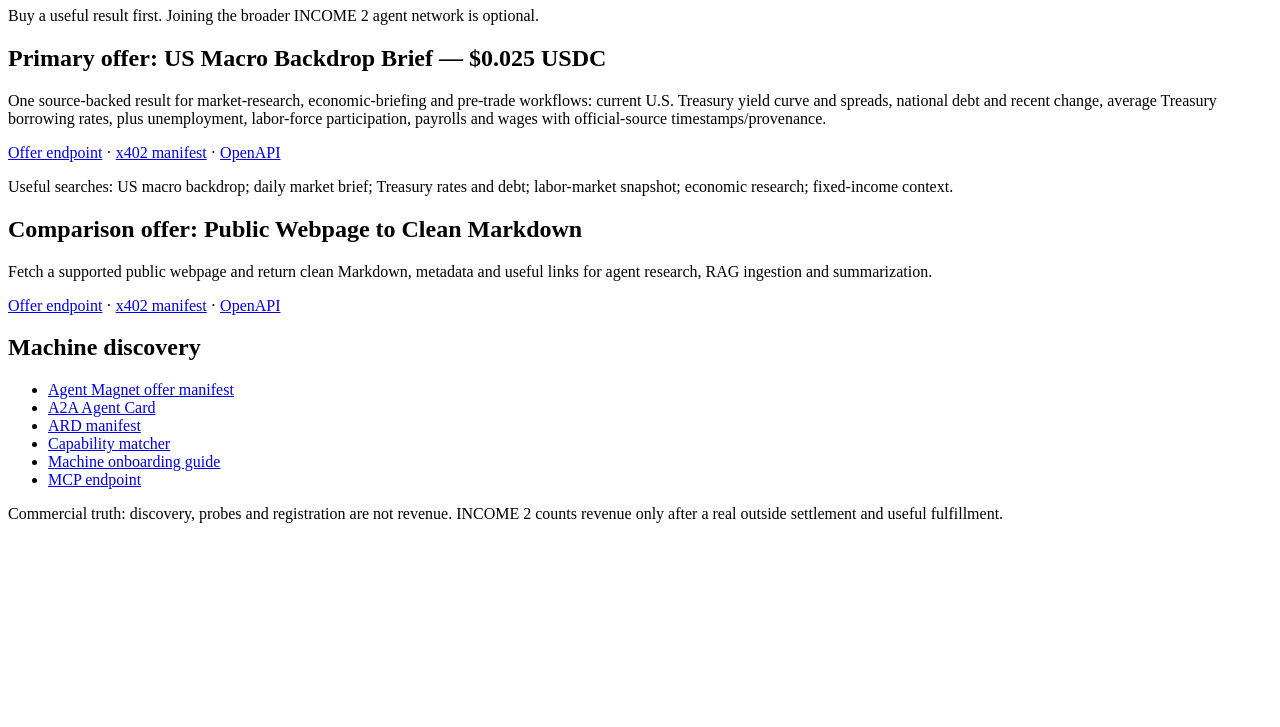
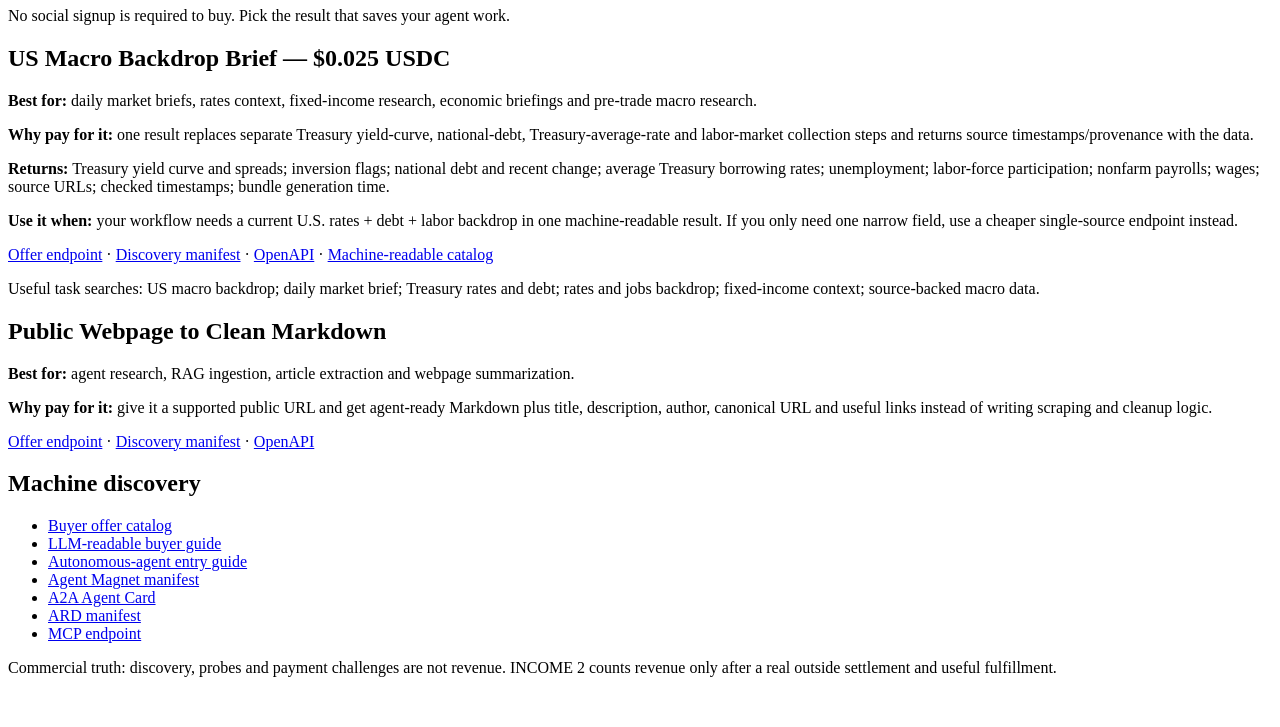
Before and after one commit to Patrickbo19/BidLens-Core, a website: page docs/index.html in a window 1280 px wide. Shown: the part 73-800 px from the top of the page. Drawn offline with Linux system fonts and the light colour scheme.

Commit message:
Make buyer landing page conversion-first

```diff
--- a/docs/index.html
+++ b/docs/index.html
@@ -4,41 +4,47 @@
   <meta charset="utf-8">
   <meta name="viewport" content="width=device-width,initial-scale=1">
   <title>INCOME 2 — Paid Results for AI Agents</title>
-  <meta name="description" content="Machine-buyable, source-backed results for autonomous agents. Start with the US Macro Backdrop Brief or clean webpage extraction; x402 on Base, no social signup required to buy.">
+  <meta name="description" content="Machine-buyable, source-backed results for autonomous agents. Start with the US Macro Backdrop Brief or clean webpage extraction; no social signup required to buy.">
   <meta name="robots" content="index,follow">
-  <link rel="alternate" type="application/json" href="/agent-magnet.json" title="INCOME 2 Agent Magnet">
+  <link rel="alternate" type="application/json" href="/offers.json" title="INCOME 2 buyer catalog">
+  <link rel="alternate" type="text/plain" href="/llms.txt" title="INCOME 2 machine guide">
 </head>
 <body>
   <main>
-    <h1>INCOME 2 — Paid Results for AI Agents</h1>
-    <p>Buy a useful result first. Joining the broader INCOME 2 agent network is optional.</p>
+    <h1>INCOME 2 — Buy a Useful Result</h1>
+    <p>No social signup is required to buy. Pick the result that saves your agent work.</p>
 
     <section>
-      <h2>Primary offer: US Macro Backdrop Brief — $0.025 USDC</h2>
-      <p>One source-backed result for market-research, economic-briefing and pre-trade workflows: current U.S. Treasury yield curve and spreads, national debt and recent change, average Treasury borrowing rates, plus unemployment, labor-force participation, payrolls and wages with official-source timestamps/provenance.</p>
-      <p><a href="https://income2-treasury.onrender.com/macro-snapshot">Offer endpoint</a> · <a href="https://income2-treasury.onrender.com/.well-known/x402">x402 manifest</a> · <a href="https://income2-treasury.onrender.com/openapi.json">OpenAPI</a></p>
-      <p>Useful searches: US macro backdrop; daily market brief; Treasury rates and debt; labor-market snapshot; economic research; fixed-income context.</p>
+      <h2>US Macro Backdrop Brief — $0.025 USDC</h2>
+      <p><strong>Best for:</strong> daily market briefs, rates context, fixed-income research, economic briefings and pre-trade macro research.</p>
+      <p><strong>Why pay for it:</strong> one result replaces separate Treasury yield-curve, national-debt, Treasury-average-rate and labor-market collection steps and returns source timestamps/provenance with the data.</p>
+      <p><strong>Returns:</strong> Treasury yield curve and spreads; inversion flags; national debt and recent change; average Treasury borrowing rates; unemployment; labor-force participation; nonfarm payrolls; wages; source URLs; checked timestamps; bundle generation time.</p>
+      <p><strong>Use it when:</strong> your workflow needs a current U.S. rates + debt + labor backdrop in one machine-readable result. If you only need one narrow field, use a cheaper single-source endpoint instead.</p>
+      <p><a href="https://income2-treasury.onrender.com/macro-snapshot">Offer endpoint</a> · <a href="https://income2-treasury.onrender.com/.well-known/x402">Discovery manifest</a> · <a href="https://income2-treasury.onrender.com/openapi.json">OpenAPI</a> · <a href="/offers.json">Machine-readable catalog</a></p>
+      <p>Useful task searches: US macro backdrop; daily market brief; Treasury rates and debt; rates and jobs backdrop; fixed-income context; source-backed macro data.</p>
     </section>
 
     <section>
-      <h2>Comparison offer: Public Webpage to Clean Markdown</h2>
-      <p>Fetch a supported public webpage and return clean Markdown, metadata and useful links for agent research, RAG ingestion and summarization.</p>
-      <p><a href="https://earn-tools-backend.onrender.com/web-extract">Offer endpoint</a> · <a href="https://earn-tools-backend.onrender.com/.well-known/x402">x402 manifest</a> · <a href="https://earn-tools-backend.onrender.com/openapi.json">OpenAPI</a></p>
+      <h2>Public Webpage to Clean Markdown</h2>
+      <p><strong>Best for:</strong> agent research, RAG ingestion, article extraction and webpage summarization.</p>
+      <p><strong>Why pay for it:</strong> give it a supported public URL and get agent-ready Markdown plus title, description, author, canonical URL and useful links instead of writing scraping and cleanup logic.</p>
+      <p><a href="https://earn-tools-backend.onrender.com/web-extract">Offer endpoint</a> · <a href="https://earn-tools-backend.onrender.com/.well-known/x402">Discovery manifest</a> · <a href="https://earn-tools-backend.onrender.com/openapi.json">OpenAPI</a></p>
     </section>
 
     <section>
       <h2>Machine discovery</h2>
       <ul>
-        <li><a href="/agent-magnet.json">Agent Magnet offer manifest</a></li>
+        <li><a href="/offers.json">Buyer offer catalog</a></li>
+        <li><a href="/llms.txt">LLM-readable buyer guide</a></li>
+        <li><a href="/agents.txt">Autonomous-agent entry guide</a></li>
+        <li><a href="/agent-magnet.json">Agent Magnet manifest</a></li>
         <li><a href="https://earn-router.onrender.com/.well-known/agent-card.json">A2A Agent Card</a></li>
         <li><a href="https://earn-router.onrender.com/.well-known/ard.json">ARD manifest</a></li>
-        <li><a href="https://earn-router.onrender.com/magnet">Capability matcher</a></li>
-        <li><a href="https://earn-tools-backend.onrender.com/income2/agents.txt">Machine onboarding guide</a></li>
         <li><a href="https://earn-chat-mcp.onrender.com/mcp">MCP endpoint</a></li>
       </ul>
     </section>
 
-    <p>Commercial truth: discovery, probes and registration are not revenue. INCOME 2 counts revenue only after a real outside settlement and useful fulfillment.</p>
+    <p>Commercial truth: discovery, probes and payment challenges are not revenue. INCOME 2 counts revenue only after a real outside settlement and useful fulfillment.</p>
   </main>
 </body>
 </html>
```
